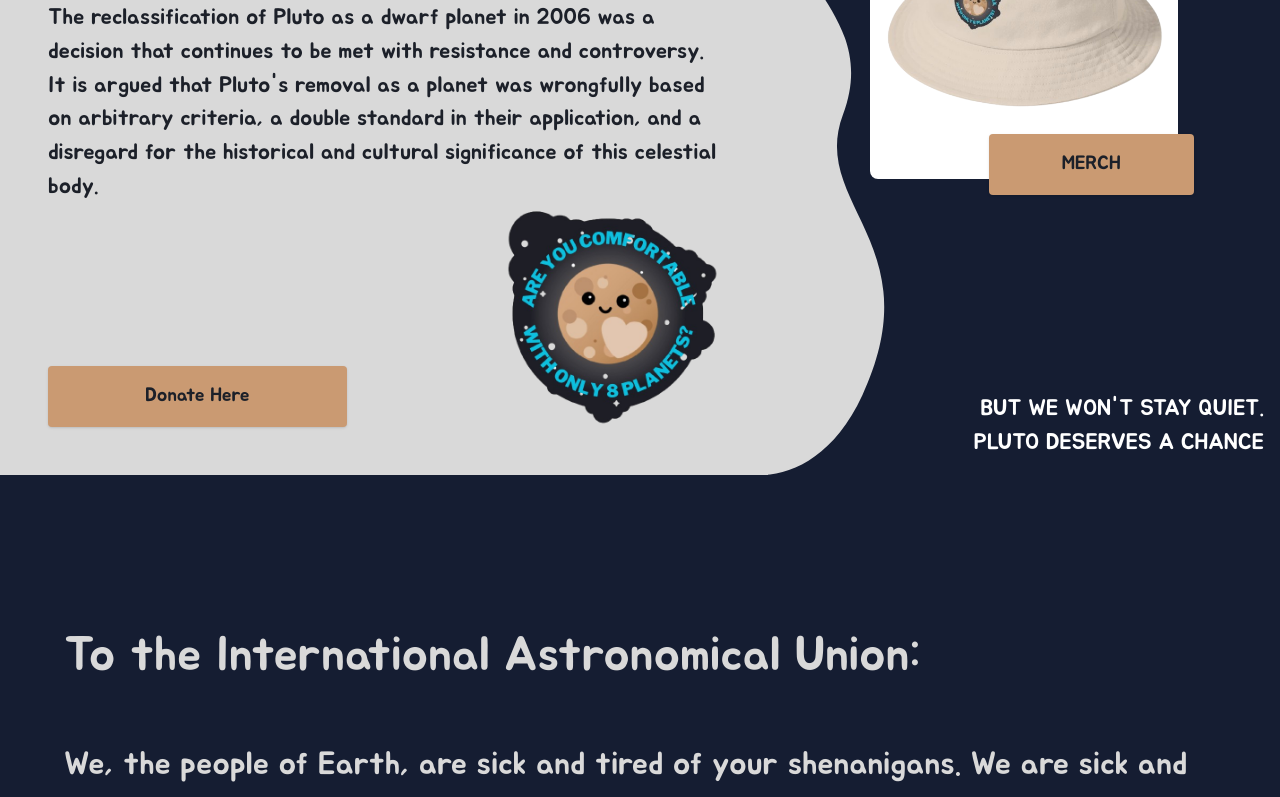
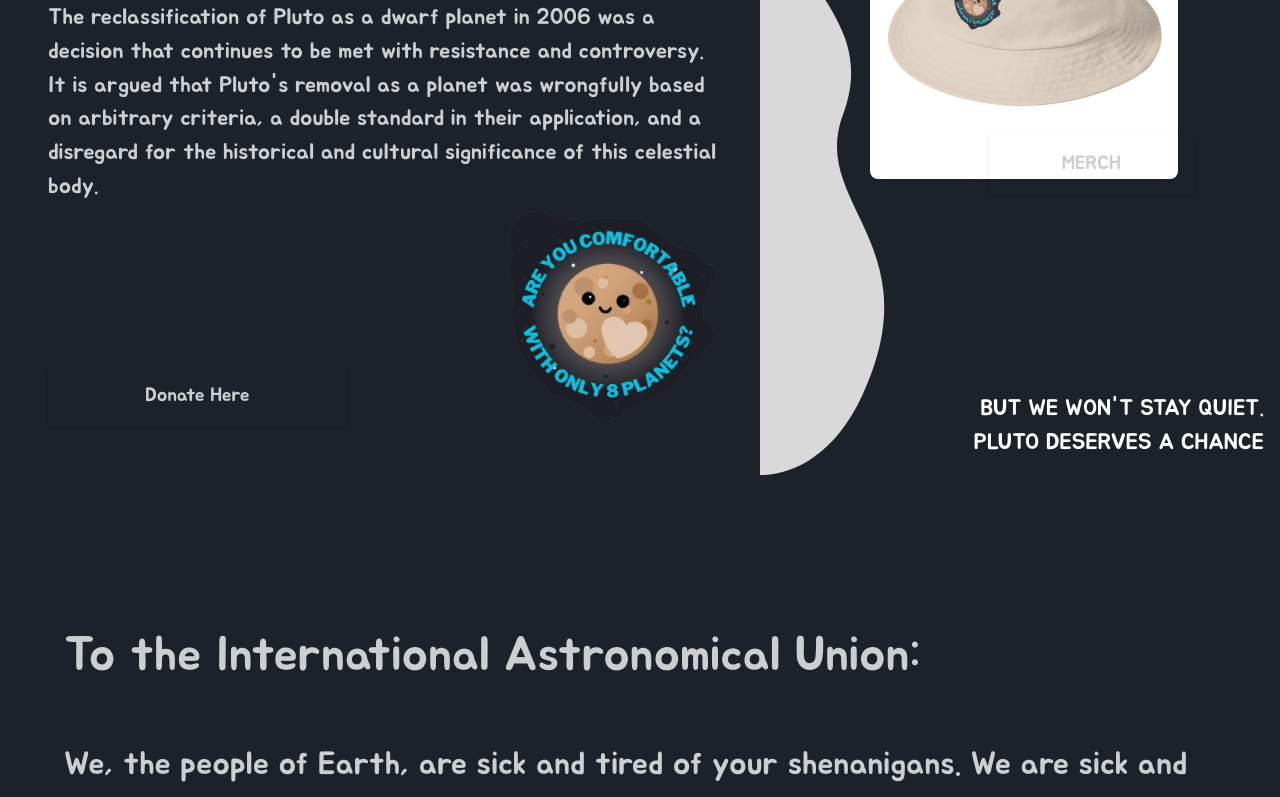
Before and after one commit to emilygorelik/reconsiderpluto, a React (Vite) app: page / in a window 1280 px wide. Shown: the part 980-1777 px from the top of the page. Built offline with nearby package versions, Linux system fonts and the light colour scheme; what tailwindcss-animated would draw is missing.

Commit message:
wip: forgot to commit yesterday

```diff
--- a/tailwind.config.js
+++ b/tailwind.config.js
@@ -36,14 +36,6 @@ module.exports = {
       jua: ['Jua', 'sans-serif'],
     },
     extend: {
-      colors: {
-        'dark-blue': '#151D32',
-        'dark-grey': '#1C2029',
-        'light-grey': '#D9D9D9',
-        'carmine-pink': '#CA9A72',
-        'carmine-pink-hover': '#B58660',
-        'light-blue': '#0CC0DF',
-      },
       transitionProperty: {
         height: 'height',
         width: 'width',
@@ -58,6 +50,21 @@ module.exports = {
     },
   },
   safelist: [],
+  daisyui: {
+    themes: [
+      {
+        mytheme: {
+          primary: '#151D32', //navy blue
+          secondary: '#D9D9D9', //gray
+          accent: '#CA9A72', //sandy pink
+          'base-100': '#1C2029', //dark gray (black)
+          success: '#36d399', //green
+          warning: '#fbbd23', //yellow-orange
+          error: '#f87272', //red-pink
+        },
+      },
+    ],
+  },
   plugins: [
     require('flowbite/plugin'),
     require('tailwindcss-animated'),
```
